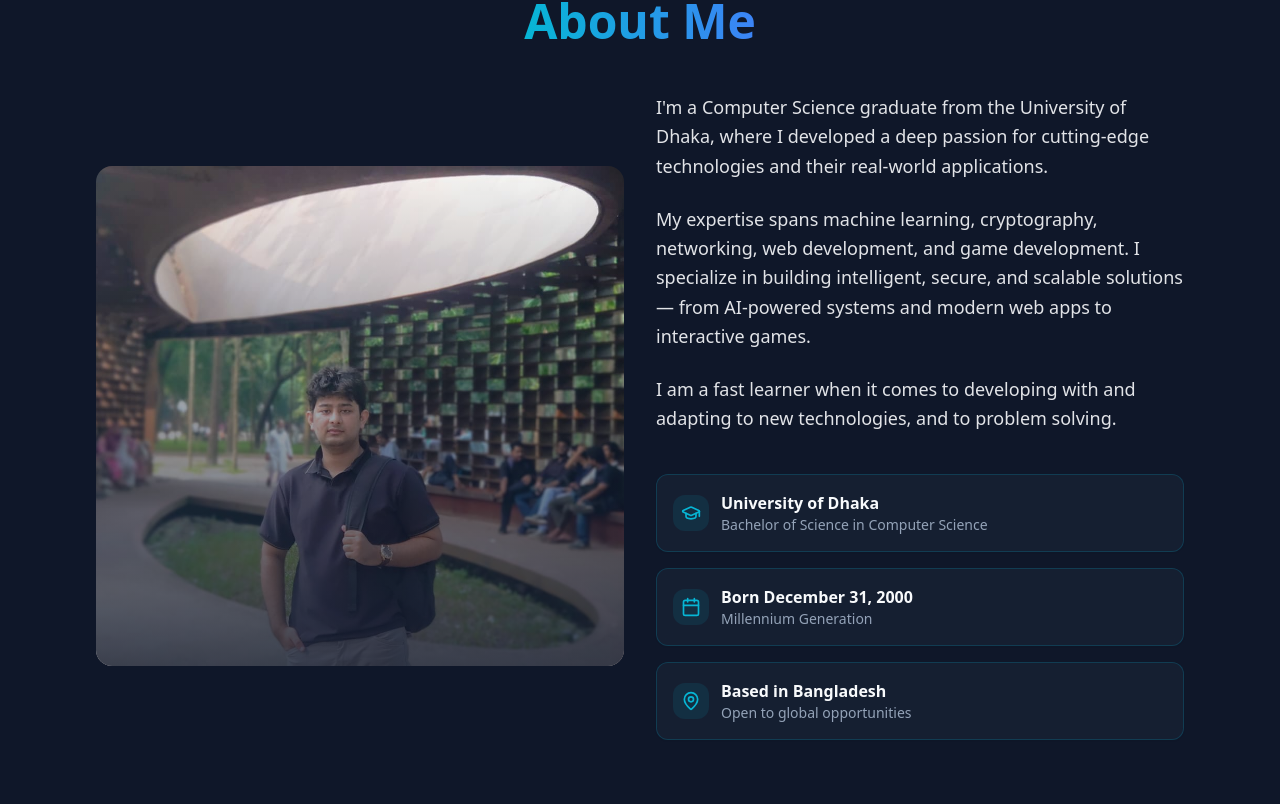
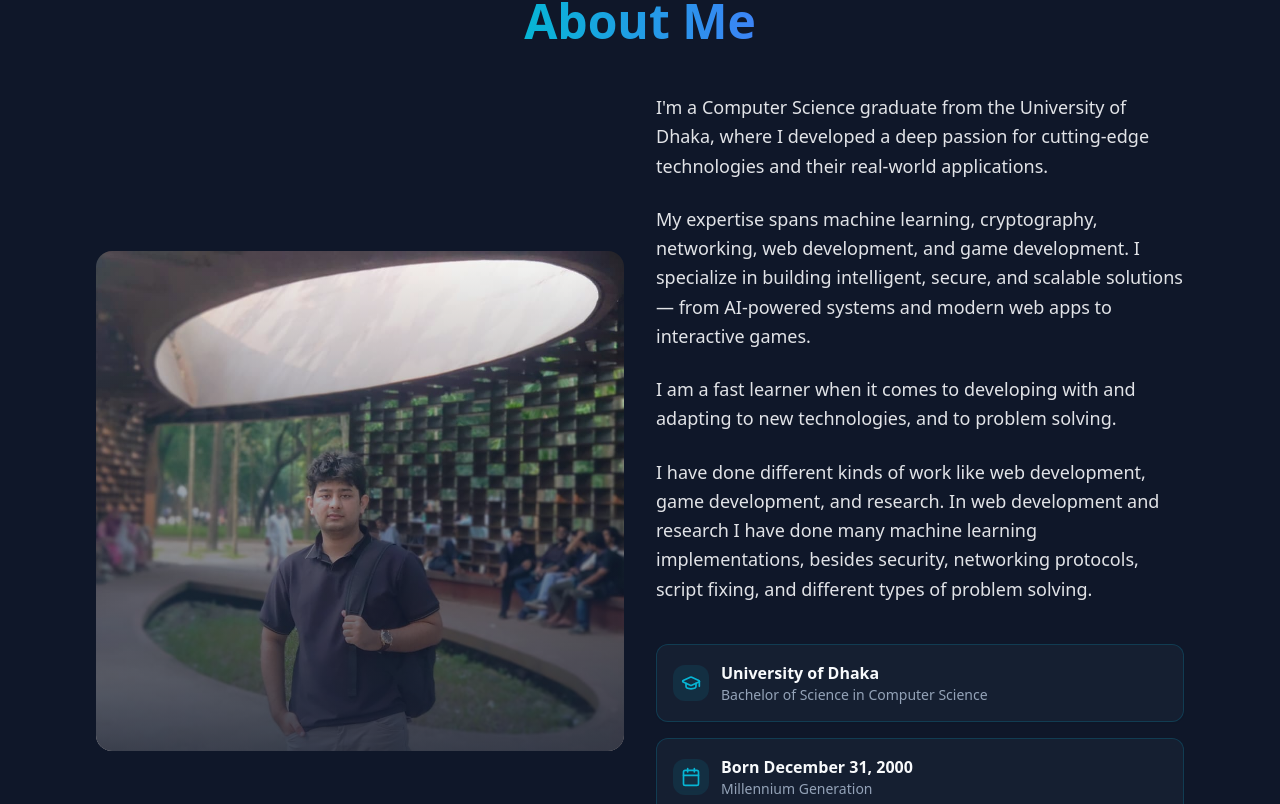
Before and after one commit to IBNSINAHIMEL/ibn-sina-himel-portfolio, a React (Vite) app: page / in a window 1280 px wide. Shown: the part 883-1687 px from the top of the page. Built offline with nearby package versions, Linux system fonts and the light colour scheme; the HTML template or start-up script is replaced by a standard one.

Commit message:
Changes
Co-authored-by: IBNSINAHIMEL <114084494+IBNSINAHIMEL@users.noreply.github.com>

```diff
--- a/src/components/About.tsx
+++ b/src/components/About.tsx
@@ -39,6 +39,14 @@ const About = () => {
               I am a fast learner when it comes to developing with and adapting to new
               technologies, and to problem solving.
             </p>
+
+            <p className="text-lg text-foreground/90 leading-relaxed">
+              I have done different kinds of work like web development, game development,
+              and research. In web development and research I have done many machine
+              learning implementations, besides security, networking protocols, script
+              fixing, and different types of problem solving.
+            </p>
+
 
             <div className="space-y-4 pt-4">
               <Card className="p-4 bg-card/50 backdrop-blur border-primary/20 hover:border-primary/40 transition-all">
```
